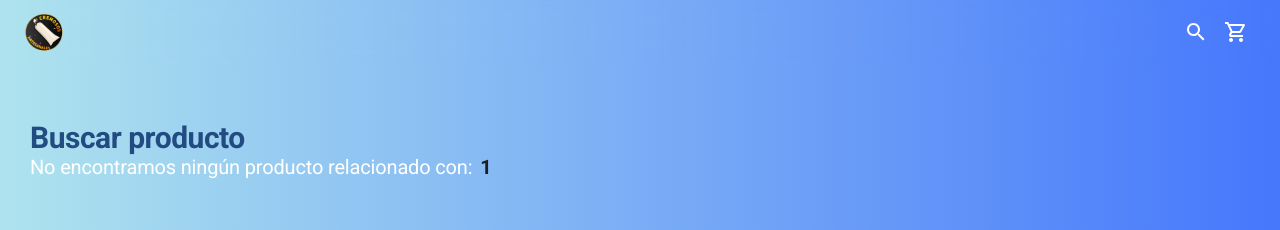
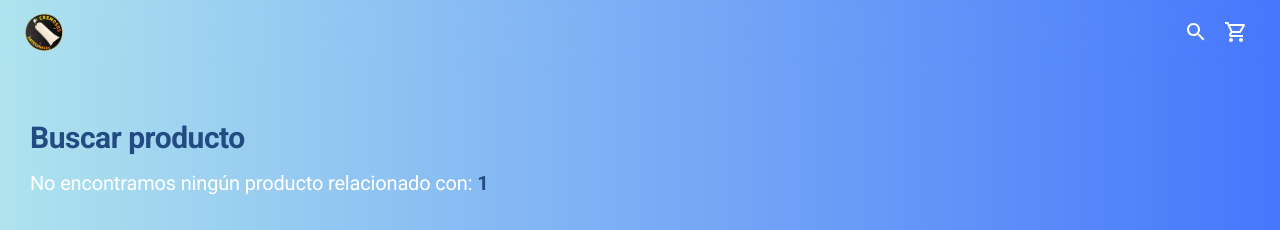
Before and after one commit to Armandocm19/Helados-Artesanales, a Next.js app: page /search/1 in a window 1280 px wide. Shown: the top 230 px of the page. Built offline with nearby package versions, Linux system fonts and the light colour scheme; no server answers; the database is empty.

Commit message:
[query].tsx: Ahora el mensaje al no encontrar el producto se ve correctamente

```diff
--- a/pages/search/[query].tsx
+++ b/pages/search/[query].tsx
@@ -24,9 +24,10 @@
                     ? <Typography variant='h2' sx={{ mb: 1, mt: 1}} color='white' textTransform='capitalize'>Resultado de búsqueda de: <strong style={{ color: 'rgb(34, 75, 130)' }}>{ query }</strong></Typography>
                     : (
                         <>
-                            <Box display='flex'>
-                                <Typography variant='h2' sx={{ mb: 1 }} color='white'>No encontramos ningún producto relacionado con:</Typography>
-                                <Typography variant='h2' sx={{ ml: 1 }} color="primary" textTransform='capitalize'><strong>{ query }</strong></Typography>
+                            <Box display='flex' sx={{ mt: 2 }}>
+                                <Typography variant='h2' sx={{ mb: 1 }} color='white'>
+                                    No encontramos ningún producto relacionado con: <strong style={{ color: 'rgb(34, 75, 130)' }}>{ query }</strong>
+                                </Typography>
                             </Box>
                             <Typography variant='h1' component='h1' sx={{ mt: 5, color: 'rgb(34, 75, 130)' }} >Helados que te pueden interesar: </Typography>
                         </>
```
